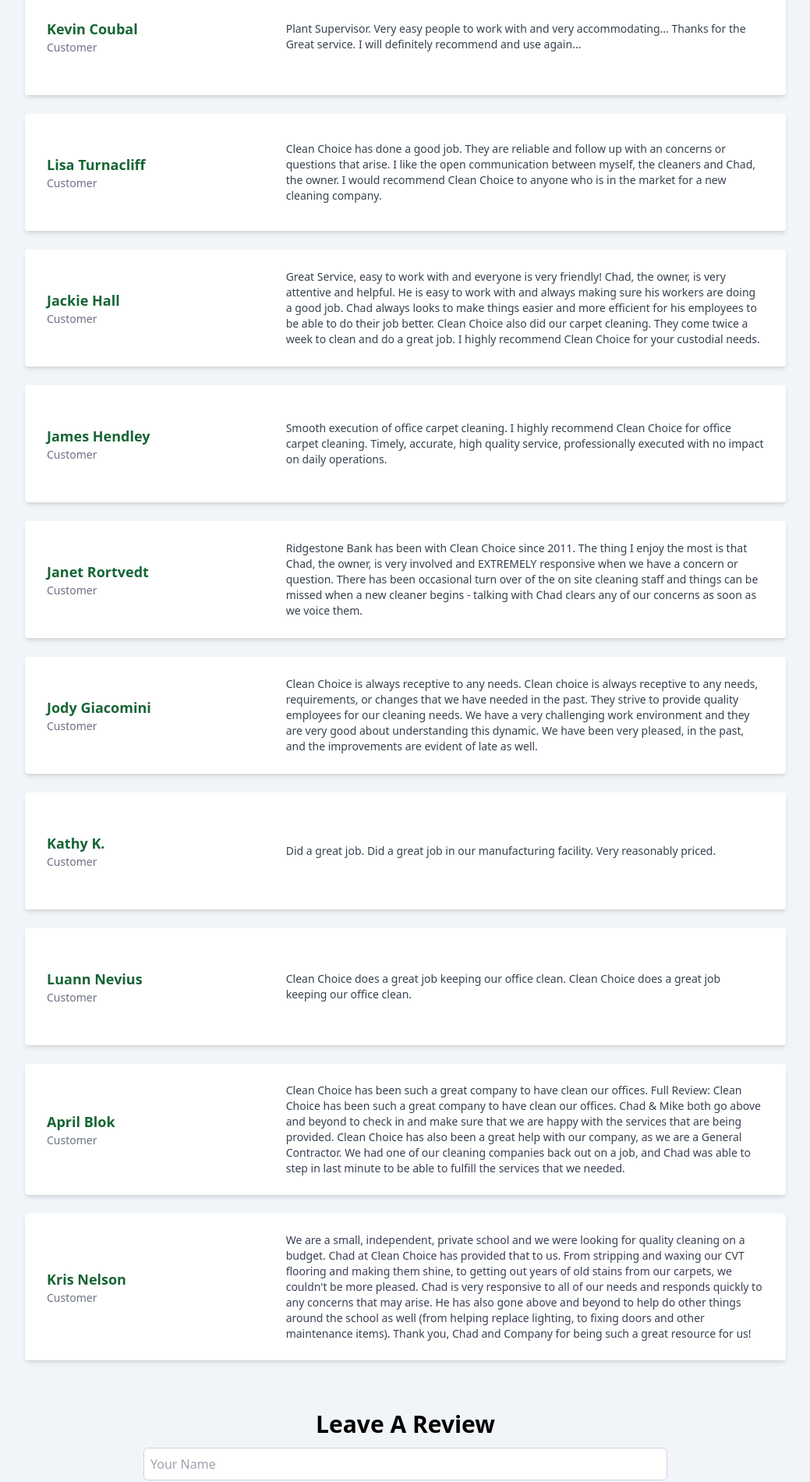
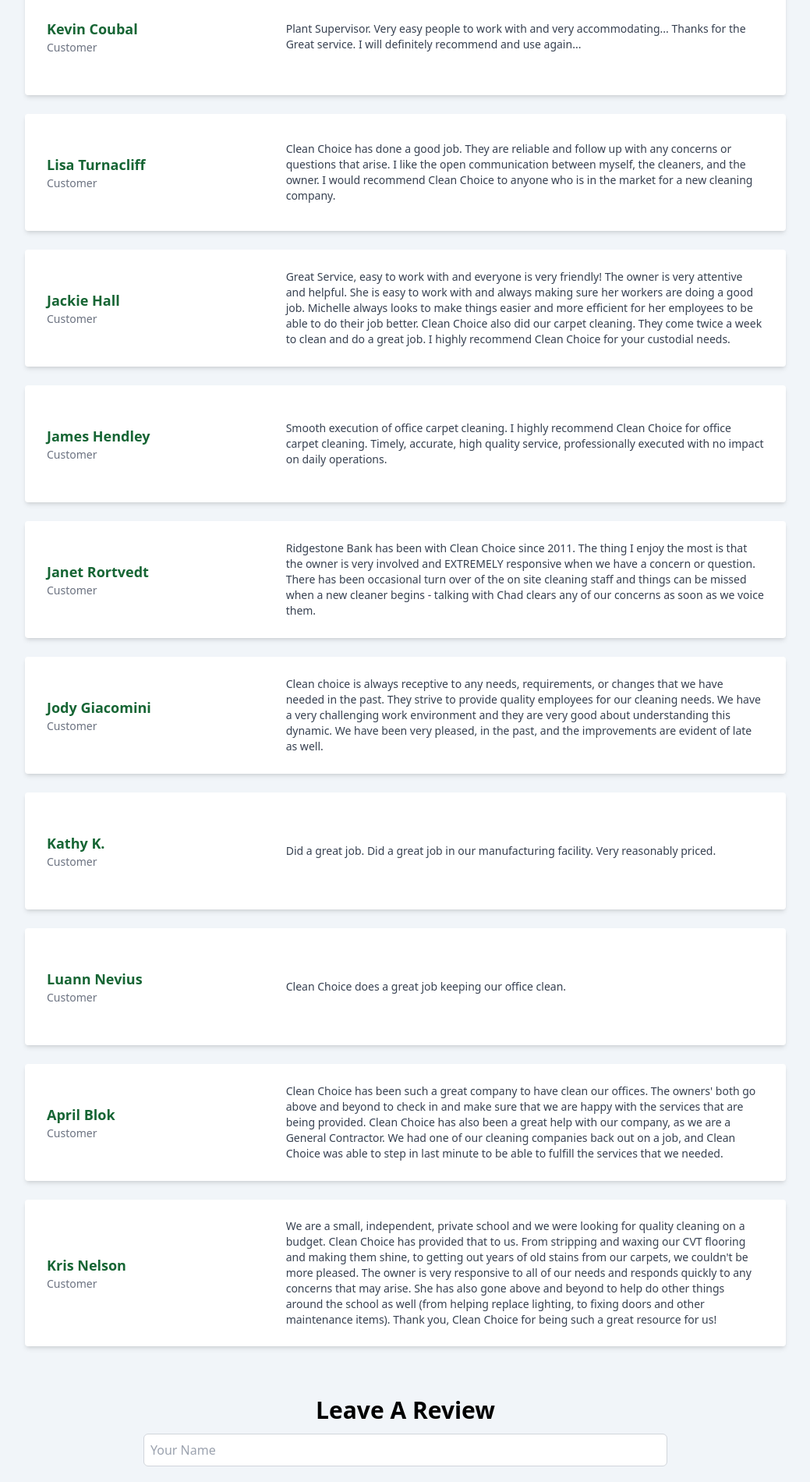
Before and after one commit to Clean-Choice-Website/clean-choice, a React (Vite) app: page /reviews in a window 1280 px wide. Shown: the part 881-2781 px from the top of the page at 78% size, without its empty margins (120-1159 px from the left). Built offline with nearby package versions, Linux system fonts and the light colour scheme.

Commit message:
Reviews edit

```diff
--- a/src/Reviews.jsx
+++ b/src/Reviews.jsx
@@ -146,19 +146,18 @@ const Reviews = () => {
         </Review>
         <Review name={"Lisa Turnacliff"}>
           Clean Choice has done a good job. They are reliable and follow up with
-          an concerns or questions that arise. I like the open communication
-          between myself, the cleaners and Chad, the owner. I would recommend
-          Clean Choice to anyone who is in the market for a new cleaning
-          company.
+          any concerns or questions that arise. I like the open communication
+          between myself, the cleaners, and the owner. I would recommend Clean
+          Choice to anyone who is in the market for a new cleaning company.
         </Review>
         <Review name={"Jackie Hall"}>
-          Great Service, easy to work with and everyone is very friendly! Chad,
-          the owner, is very attentive and helpful. He is easy to work with and
-          always making sure his workers are doing a good job. Chad always looks
-          to make things easier and more efficient for his employees to be able
-          to do their job better. Clean Choice also did our carpet cleaning.
-          They come twice a week to clean and do a great job. I highly recommend
-          Clean Choice for your custodial needs.
+          Great Service, easy to work with and everyone is very friendly! The
+          owner is very attentive and helpful. She is easy to work with and
+          always making sure her workers are doing a good job. Michelle always
+          looks to make things easier and more efficient for her employees to be
+          able to do their job better. Clean Choice also did our carpet
+          cleaning. They come twice a week to clean and do a great job. I highly
+          recommend Clean Choice for your custodial needs.
         </Review>
         <Review name={"James Hendley"}>
           Smooth execution of office carpet cleaning. I highly recommend Clean
@@ -167,49 +166,46 @@ const Reviews = () => {
         </Review>
         <Review name={"Janet Rortvedt"}>
           Ridgestone Bank has been with Clean Choice since 2011. The thing I
-          enjoy the most is that Chad, the owner, is very involved and EXTREMELY
+          enjoy the most is that the owner is very involved and EXTREMELY
           responsive when we have a concern or question. There has been
           occasional turn over of the on site cleaning staff and things can be
           missed when a new cleaner begins - talking with Chad clears any of our
           concerns as soon as we voice them.
         </Review>
         <Review name={"Jody Giacomini"}>
-          Clean Choice is always receptive to any needs. Clean choice is always
-          receptive to any needs, requirements, or changes that we have needed
-          in the past. They strive to provide quality employees for our cleaning
-          needs. We have a very challenging work environment and they are very
-          good about understanding this dynamic. We have been very pleased, in
-          the past, and the improvements are evident of late as well.
+          Clean choice is always receptive to any needs, requirements, or
+          changes that we have needed in the past. They strive to provide
+          quality employees for our cleaning needs. We have a very challenging
+          work environment and they are very good about understanding this
+          dynamic. We have been very pleased, in the past, and the improvements
+          are evident of late as well.
         </Review>
         <Review name={"Kathy K."}>
           Did a great job. Did a great job in our manufacturing facility. Very
           reasonably priced.
         </Review>
         <Review name={"Luann Nevius"}>
-          Clean Choice does a great job keeping our office clean. Clean Choice
-          does a great job keeping our office clean.
+          Clean Choice does a great job keeping our office clean.
         </Review>
         <Review name={"April Blok"}>
           Clean Choice has been such a great company to have clean our offices.
-          Full Review: Clean Choice has been such a great company to have clean
-          our offices. Chad & Mike both go above and beyond to check in and make
-          sure that we are happy with the services that are being provided.
-          Clean Choice has also been a great help with our company, as we are a
-          General Contractor. We had one of our cleaning companies back out on a
-          job, and Chad was able to step in last minute to be able to fulfill
+          The owners' both go above and beyond to check in and make sure that we
+          are happy with the services that are being provided. Clean Choice has
+          also been a great help with our company, as we are a General
+          Contractor. We had one of our cleaning companies back out on a job,
+          and Clean Choice was able to step in last minute to be able to fulfill
           the services that we needed.
         </Review>
         <Review name={"Kris Nelson"}>
           We are a small, independent, private school and we were looking for
-          quality cleaning on a budget. Chad at Clean Choice has provided that
-          to us. From stripping and waxing our CVT flooring and making them
-          shine, to getting out years of old stains from our carpets, we
-          couldn't be more pleased. Chad is very responsive to all of our needs
-          and responds quickly to any concerns that may arise. He has also gone
-          above and beyond to help do other things around the school as well
-          (from helping replace lighting, to fixing doors and other maintenance
-          items). Thank you, Chad and Company for being such a great resource
-          for us!
+          quality cleaning on a budget. Clean Choice has provided that to us.
+          From stripping and waxing our CVT flooring and making them shine, to
+          getting out years of old stains from our carpets, we couldn't be more
+          pleased. The owner is very responsive to all of our needs and responds
+          quickly to any concerns that may arise. She has also gone above and
+          beyond to help do other things around the school as well (from helping
+          replace lighting, to fixing doors and other maintenance items). Thank
+          you, Clean Choice for being such a great resource for us!
         </Review>
       </div>
       <div className="mt-16 text-center">
```
